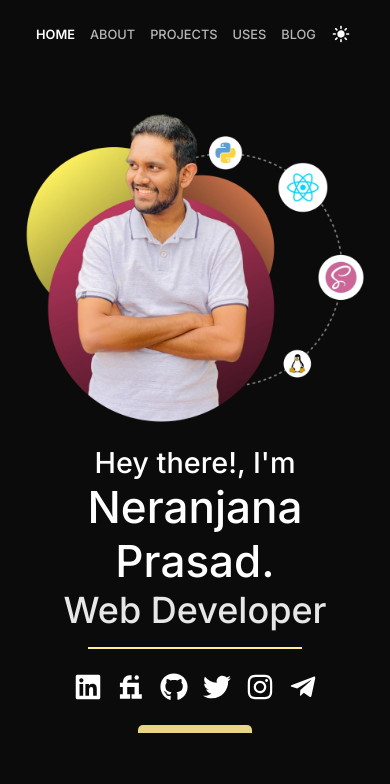
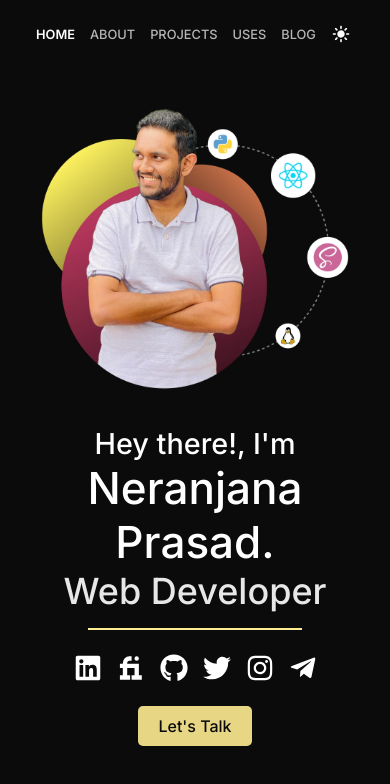
Before and after one commit to NandiyaLive/neranjana.me, a Next.js app: page / in a window 390 px wide. Shown: the top 784 px of the page. Built offline with nearby package versions, Linux system fonts and the light colour scheme.

Commit message:
Add files via upload

```diff
--- a/src/styles/styles.scss
+++ b/src/styles/styles.scss
@@ -113,14 +113,14 @@ section {
       border: 3px solid #be0f06;
       border-top: 3px solid transparent;
       border-radius: 50%;
-      animation: spin .5s linear 0s infinite;
+      animation: spin 0.5s linear 0s infinite;
     }
 
     @keyframes spin {
       from {
         transform: rotate(0);
       }
-      to{
+      to {
         transform: rotate(359deg);
       }
     }
@@ -184,11 +184,11 @@ section {
 
 .home {
   height: 80vh;
-  max-height: 100%;
+
   .intro {
     align-items: center;
     justify-items: center;
-    margin: auto;
+    margin: auto auto 1.5rem auto;
 
     .grid {
       grid-template-columns: 1.5fr 1fr;
@@ -573,16 +573,10 @@ section {
 
 @media (max-width: 768px) {
   .home {
-    padding-top: 15px;
+    height: auto;
 
     .intro {
       text-align: center;
-
-      .avatar {
-        // margin-bottom: 3rem;
-        margin-top: 0.25rem;
-        transform: scale(1.1);
-      }
 
       .grid {
         grid-template-columns: 1fr;
@@ -636,14 +630,4 @@ section {
   body {
     height: 100%;
   }
-
-  .home {
-    padding-top: 0;
-
-    .intro {
-      .avatar {
-        margin: 1rem auto 4rem auto;
-      }
-    }
-  }
 }
```
